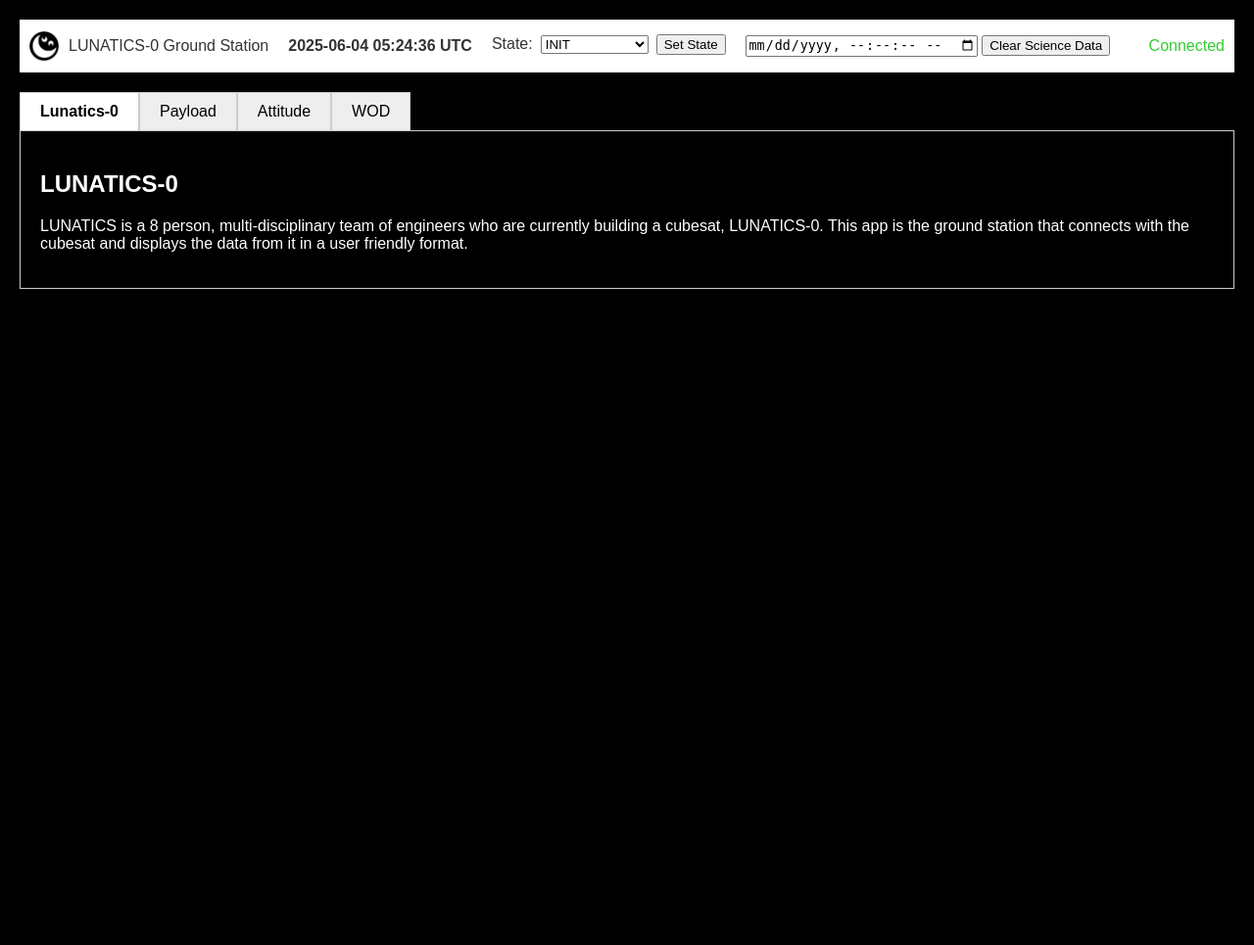
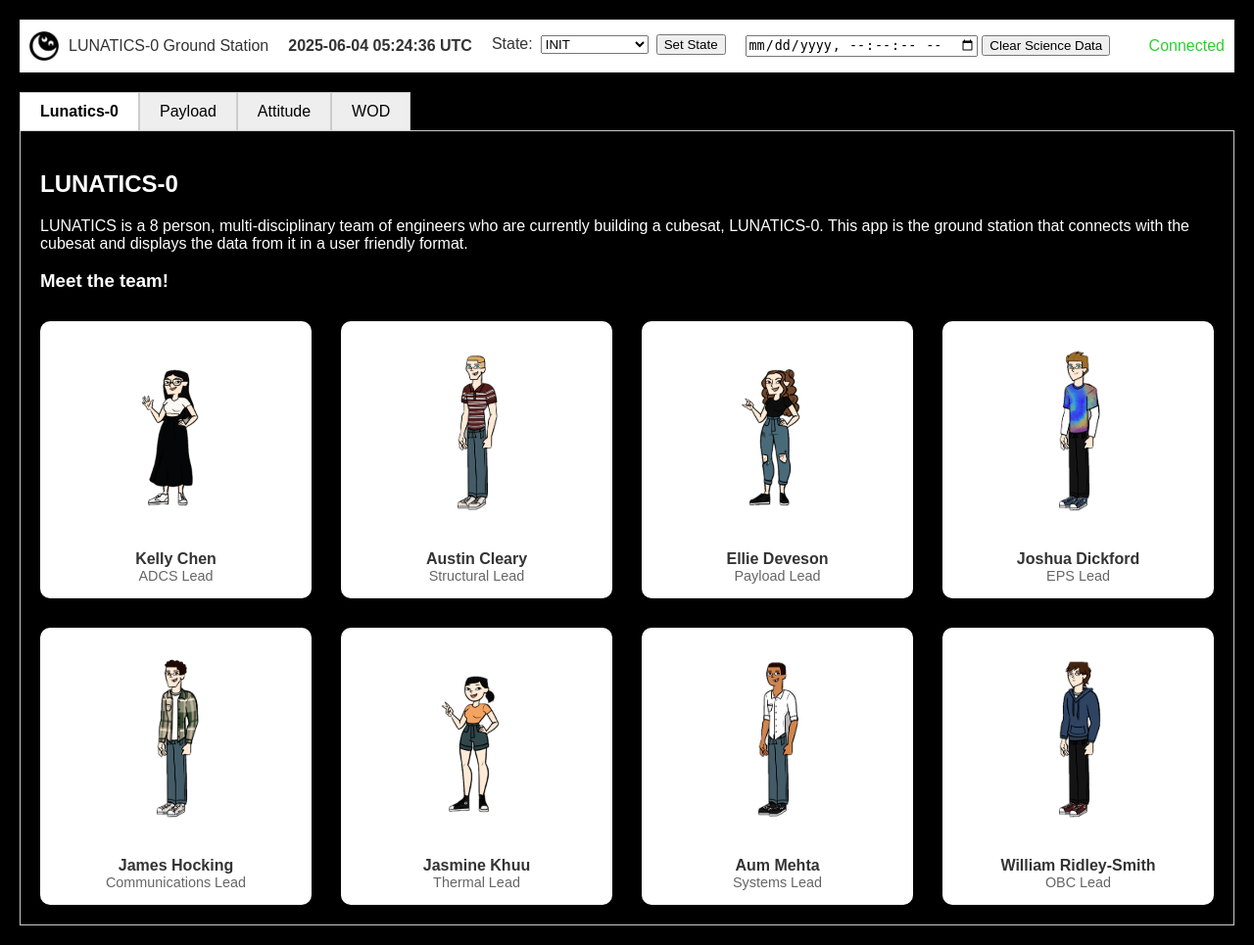
Before and after one commit to James-h-1969/space-ground-station, a Flask app: page / in a window 1280 px wide. Shown: the whole page at 98% size. Before the commit the page ends 295 px from the top, so only its background shows below. Run offline with Flask 3, Linux system fonts and the light colour scheme.

Commit message:
Total Drama Avatars

```diff
--- a/src/static/frontend/main.css
+++ b/src/static/frontend/main.css
@@ -385,3 +385,37 @@ canvas {
     margin-top: 4px;
     color: #fff;
 }
+
+
+.team-grid {
+    display: grid;
+    grid-template-columns: repeat(4, 1fr);
+    gap: 30px;
+    margin-top: 30px;
+    text-align: center;
+}
+
+.team-member {
+    background-color: white;
+    padding: 15px;
+    border-radius: 10px;
+    box-shadow: 0 2px 6px rgba(0, 0, 0, 0.1);
+}
+
+.team-member img {
+    width: 100%;
+    max-width: 150px;
+    border-radius: 50%;
+    margin-bottom: 10px;
+}
+
+.name {
+    font-weight: bold;
+    margin-top: 5px;
+    color: #333;
+}
+
+.role {
+    font-size: 0.9em;
+    color: #666;
+}
--- a/src/static/templates/index.html
+++ b/src/static/templates/index.html
@@ -45,6 +45,66 @@
         <p>LUNATICS is a 8 person, multi-disciplinary team of engineers who are currently building a cubesat,
             LUNATICS-0. This app is the ground station that connects with the cubesat and displays the data
             from it in a user friendly format.</p>
+
+        <h3>Meet the team!</h3>
+            <div class="team-grid">
+        <!-- Team Member 1 -->
+                <div class="team-member">
+                    <img src="static/images/kelly.png" alt="Team Member 1">
+                    <div class="name">Kelly Chen</div>
+                    <div class="role">ADCS Lead</div>
+                </div>
+
+                <!-- Team Member 2 -->
+                <div class="team-member">
+                    <img src="static/images/austin.png" alt="Team Member 2">
+                    <div class="name">Austin Cleary</div>
+                    <div class="role">Structural Lead</div>
+                </div>
+
+                <!-- Team Member 3 -->
+                <div class="team-member">
+                    <img src="static/images/ellie.png" alt="Team Member 3">
+                    <div class="name">Ellie Deveson</div>
+                    <div class="role">Payload Lead</div>
+                </div>
+
+                <!-- Team Member 4 -->
+                <div class="team-member">
+                    <img src="static/images/josh.png" alt="Team Member 4">
+                    <div class="name">Joshua Dickford</div>
+                    <div class="role">EPS Lead</div>
+                </div>
+
+                <!-- Team Member 5 -->
+                <div class="team-member">
+                    <img src="static/images/james.png" alt="Team Member 5">
+                    <div class="name">James Hocking</div>
+                    <div class="role">Communications Lead</div>
+                </div>
+
+                <!-- Team Member 6 -->
+                <div class="team-member">
+                    <img src="static/images/jas.png" alt="Team Member 6">
+                    <div class="name">Jasmine Khuu</div>
+                    <div class="role">Thermal Lead</div>
+                </div>
+
+                <!-- Team Member 7 -->
+                <div class="team-member">
+                    <img src="static/images/aum.png" alt="Team Member 7">
+                    <div class="name">Aum Mehta</div>
+                    <div class="role">Systems Lead</div>
+                </div>
+
+                <!-- Team Member 8 -->
+                <div class="team-member">
+                    <img src="static/images/will.png" alt="Team Member 8">
+                    <div class="name">William Ridley-Smith</div>
+                    <div class="role">OBC Lead</div>
+                </div>
+            </div>
+        </div>
     </div>
     <div id="payload" class="tab-content">
         <h2>Payload Data</h2>
```
Also changed, not shown: src/static/images/aum.png (added), src/static/images/austin.png (added), src/static/images/ellie.png (added), src/static/images/james.png (added), src/static/images/jas.png (added), src/static/images/josh.png (added), src/static/images/kelly.png (added), src/static/images/will.png (added).
